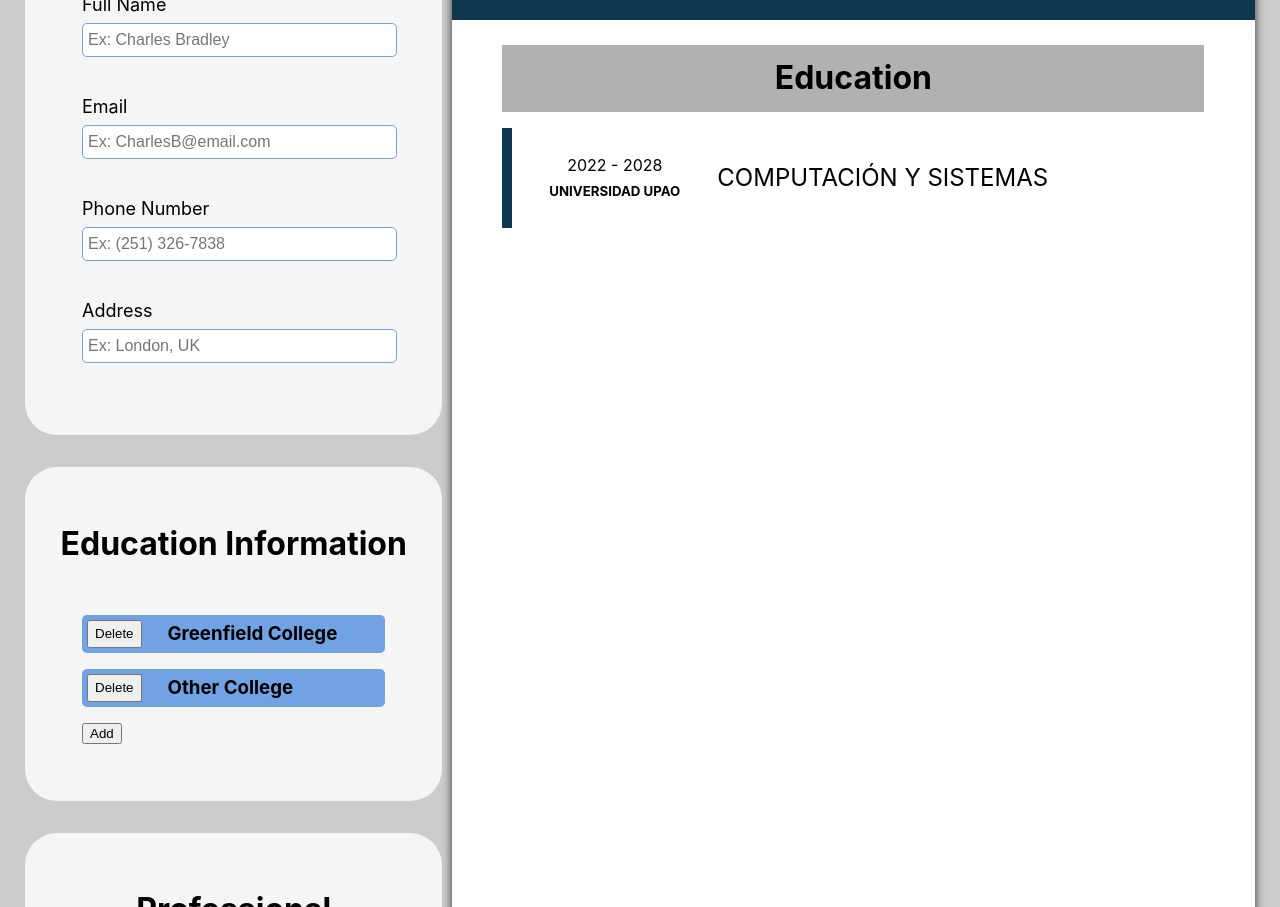
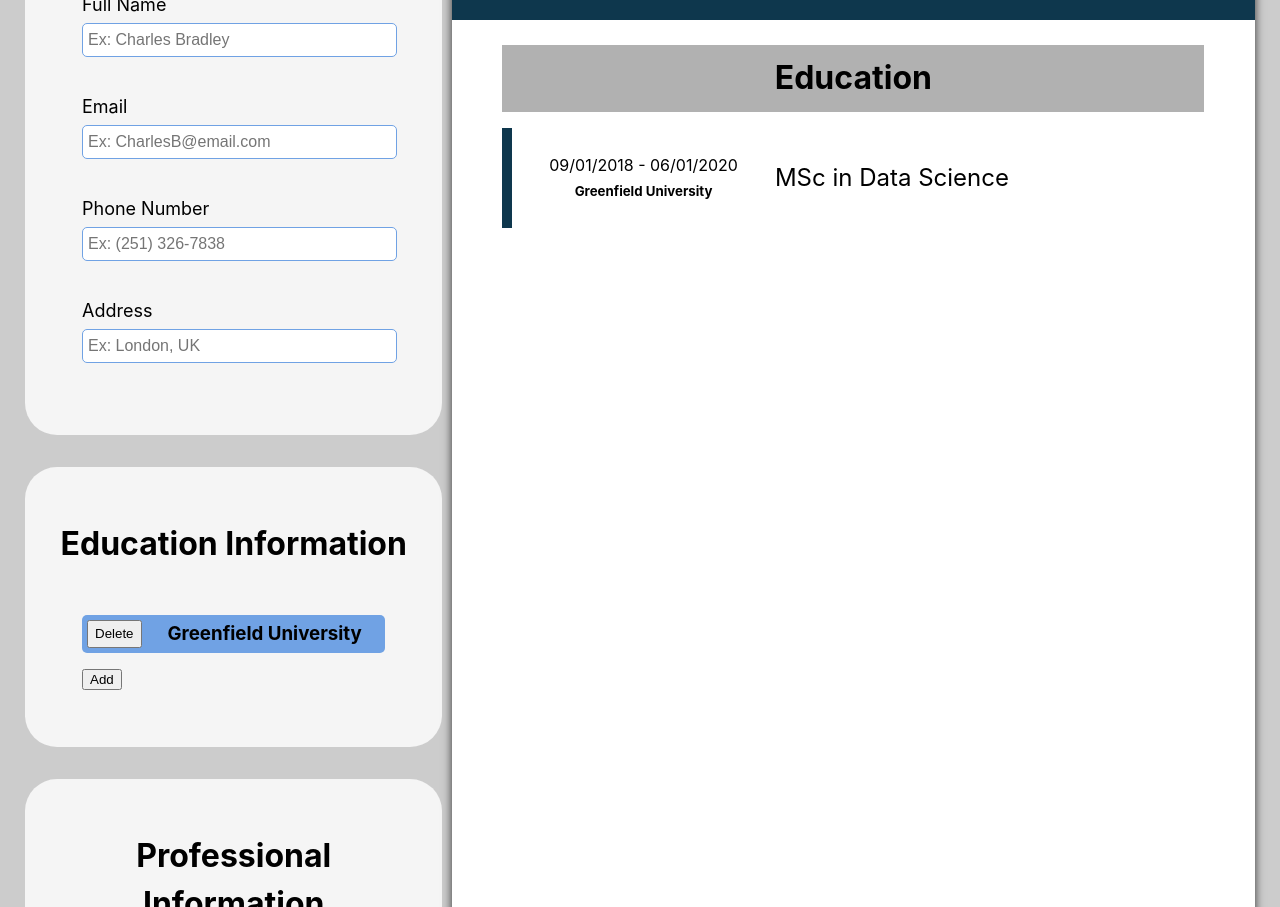
Before and after one commit to Hrid1402/CV-Application, a React (Vite) app: page / in a window 1280 px wide. Shown: the part 300-1207 px from the top of the page. Built offline with nearby package versions, Linux system fonts and the light colour scheme.

Commit message:
feat: Education part working

```diff
--- a/src/App.jsx
+++ b/src/App.jsx
@@ -10,16 +10,23 @@ function App() {
   const [phone, setPhone] = React.useState('(251) 326-7838');
   const [address, setAddress] = React.useState('London, UK');
 
+  const [schoolData, setSchoolData] = useState([{
+    name: 'Greenfield University',
+    degree: 'MSc in Data Science',
+    startDate: '09/01/2018',
+    endDate: '06/01/2020'
+}]);
+
   return (
     <>
       <h1 className='Title'>CV Creator</h1>
       <main>
         <div className='allBlocks'>
           <GeneralInf setFullName={setFullName} setEmail={setEmail} setPhone={setPhone} setAddress={setAddress}/>
-          <EducationInf/>
+          <EducationInf schoolData={schoolData} setSchoolData={setSchoolData}/>
           <ProfessionalInf/>
         </div>
-          <CV fullName={fullName} email={email} phone={phone} address={address}/>
+          <CV fullName={fullName} email={email} phone={phone} address={address} schoolData={schoolData}/>
       </main>
     </>
   )
--- a/src/components/inputs.jsx
+++ b/src/components/inputs.jsx
@@ -88,20 +88,9 @@ function AddEdu({setShowEdu, schoolData, setSchoolData}){
       )
 }
 
-export function EducationInf(){
+export function EducationInf({schoolData, setSchoolData}){
     const [showEdu, setShowEdu] = useState(false);
-    const [schoolData, setSchoolData] = useState([{
-        name: 'Greenfield College',
-        degree: 'MS in Data Analytics',
-        startDate: '01/01/2019',
-        endDate: '01/01/2021'
-    },
-    {
-        name: 'Other College',
-        degree: 'MS in Data Analytics',
-        startDate: '01/01/2019',
-        endDate: '01/01/2021'
-    }]);
+
     const deleteSchool = (nameToDelete) => {
         setSchoolData(schoolData.filter((school) => school.name !== nameToDelete));
     };
@@ -149,7 +138,7 @@ function SchoolContentBlock({name, degree, startDate, endDate}){
     </>
     )
 }
-export function CV({ fullName, email, phone, address }){
+export function CV({ fullName, email, phone, address, schoolData}){
 
     return (
     <div className='CV'>
@@ -163,10 +152,16 @@ export function CV({ fullName, email, phone, address }){
         </div>
         <div className='Education'>
             <h4>Education</h4>
-            <div className='schoolContent'>
-                <div className='color'></div>
-                <SchoolContentBlock name={"UNIVERSIDAD UPAO"} degree={"COMPUTACIÓN Y SISTEMAS"} startDate={"2022"} endDate={"2028"}/>
-            </div>
+            {
+                schoolData.map(
+                    (school) => <div className='schoolContent'>
+                    <div className='color'>
+                        </div> <SchoolContentBlock name={school.name} degree={school.degree} startDate={school.startDate} endDate={school.endDate} />
+                    </div>
+                )
+            }
+
+
         </div>
     </div>
     )
```
